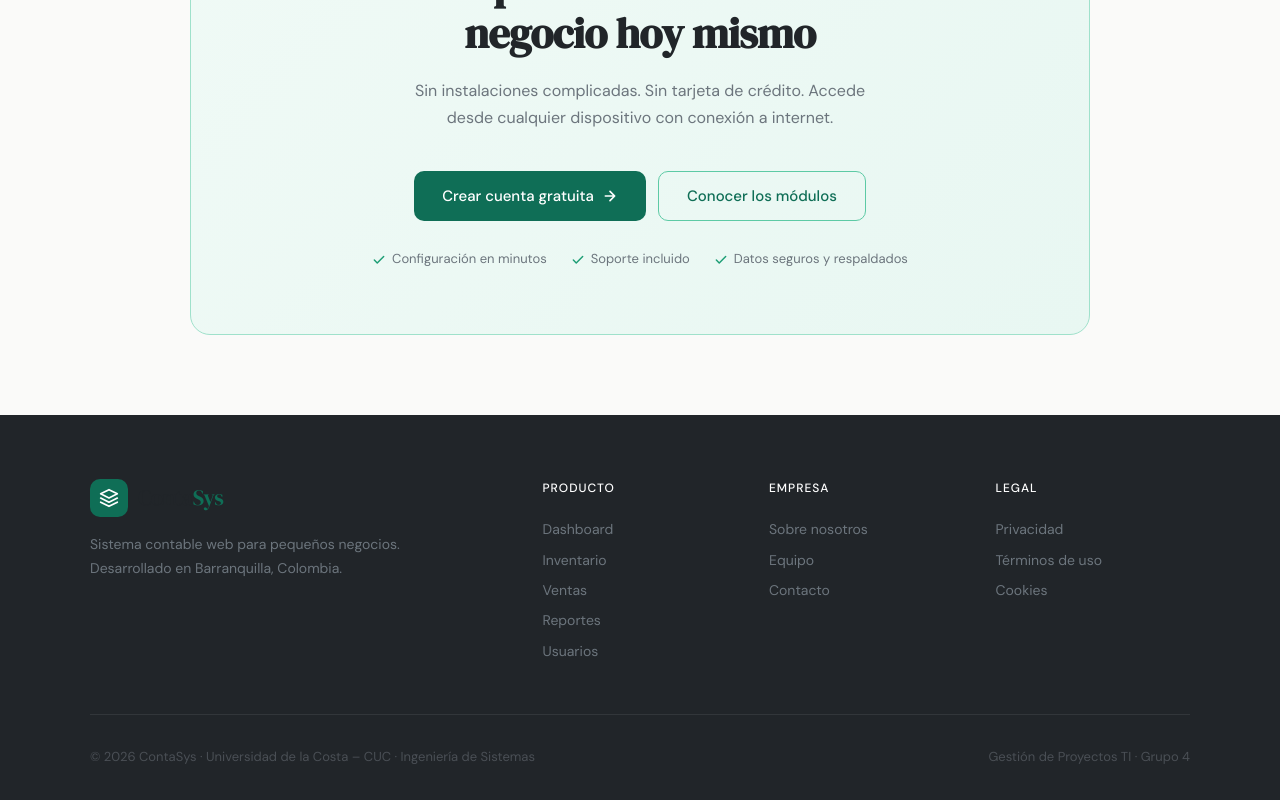
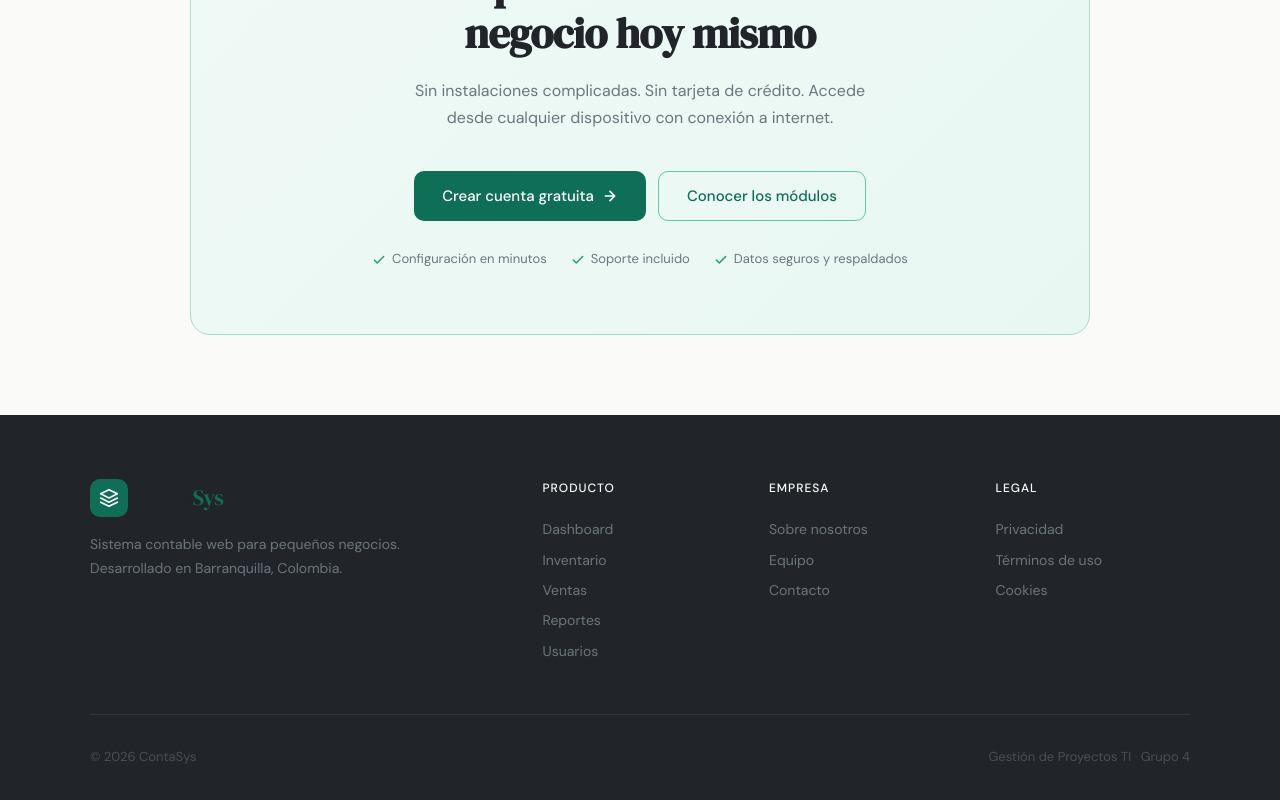
Before and after one commit to Avalenci28/contasys, a React (Vite) app in the folder contasys/: page / in a window 1280 px wide. Shown: the part 3289-4089 px from the top of the page. Built offline with nearby package versions, Linux system fonts and the light colour scheme; no server answers.

Commit message:
fix(footer): remove Universidad de la Costa – CUC · Ingeniería de Sistemas from footer

```diff
--- a/contasys/src/components/Footer.jsx
+++ b/contasys/src/components/Footer.jsx
@@ -79,7 +79,8 @@ export default function Footer({
 
         <div className={styles.bottom}>
           <p className={styles.copy}>
-            © {new Date().getFullYear()} ContaSys · Universidad de la Costa – CUC · Ingeniería de Sistemas
+            © {new Date().getFullYear()} ContaSys
+
           </p>
           <p className={styles.copy}>Gestión de Proyectos TI · Grupo 4</p>
         </div>
```
